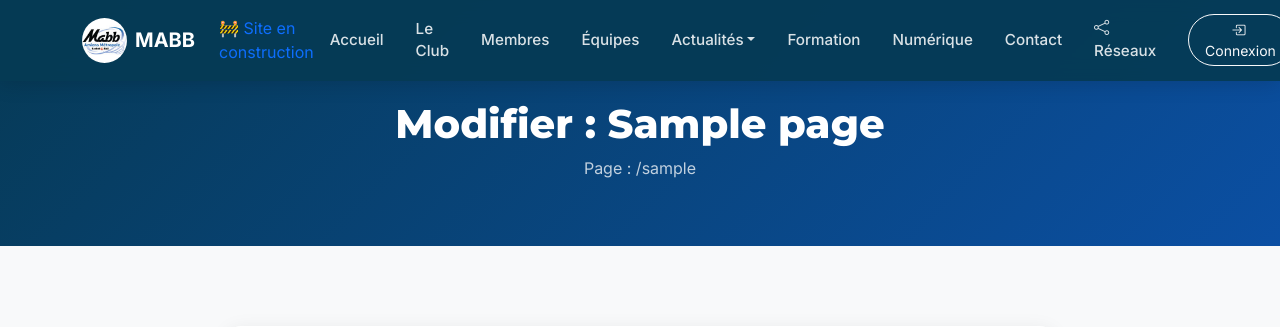
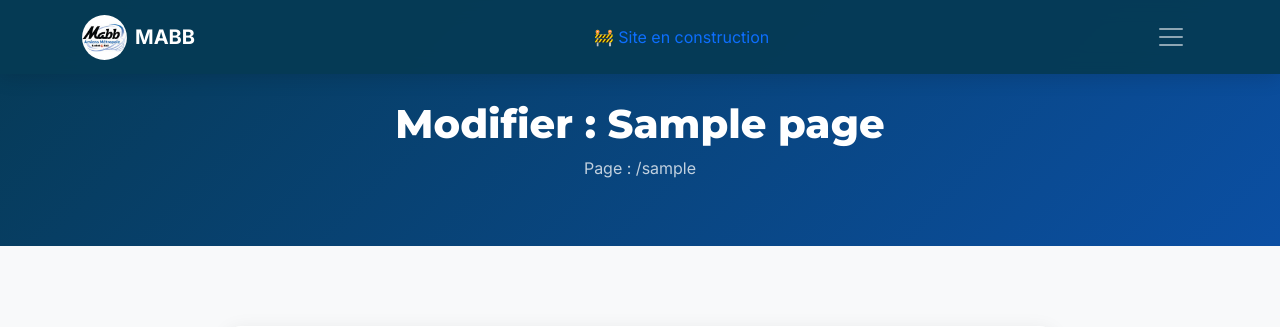
Before and after one commit to Clavelclams/mabb-site, a Symfony app: template templates/admin/pages/edit.html.twig in a window 1280 px wide. Shown: the top 327 px of the page. Run offline with Twig, Linux system fonts and the light colour scheme; the template is opened without the code that fills it: most values are stand-ins (such as "Sample title", 1, 10 or a date in 2020); grey boxes marked "Sample" are stand-in pictures; some libraries are stand-ins or nearby versions.

Commit message:
fix(navbar): base.html.twig — breakpoint lg→xxl burger sous 1400px
Le vrai template navbar est dans base.html.twig (pas navbar.html.twig).
navbar-expand-xxl + align-items-xxl-center : burger visible < 1400px.

Co-Authored-By: Claude Sonnet 4.6 <noreply@anthropic.com>

```diff
--- a/templates/vitrine/base.html.twig
+++ b/templates/vitrine/base.html.twig
@@ -253,7 +253,7 @@
 <body>
 
 	{# NAVBAR #}
-	<nav class="navbar navbar-expand-lg navbar-dark navbar-mabb fixed-top">
+	<nav class="navbar navbar-expand-xxl navbar-dark navbar-mabb fixed-top">
 		<div class="container">
 			<a class="navbar-brand d-flex align-items-center gap-2" href="{{ path('vitrine_accueil') }}">
 				<img src="{{ asset('images/logo.jpg') }}" alt="Logo MABB" class="rounded-circle">
@@ -267,7 +267,7 @@
 				<span class="navbar-toggler-icon"></span>
 			</button>
 			<div class="collapse navbar-collapse" id="navbarMain">
-				<ul class="navbar-nav ms-auto me-3 align-items-lg-center">
+				<ul class="navbar-nav ms-auto me-3 align-items-xxl-center">
 					<li class="nav-item">
 						<a class="nav-link {% if app.request.attributes.get('_route') == 'vitrine_accueil' %}active{% endif %}" href="{{ path('vitrine_accueil') }}">Accueil</a>
 					</li>
```
